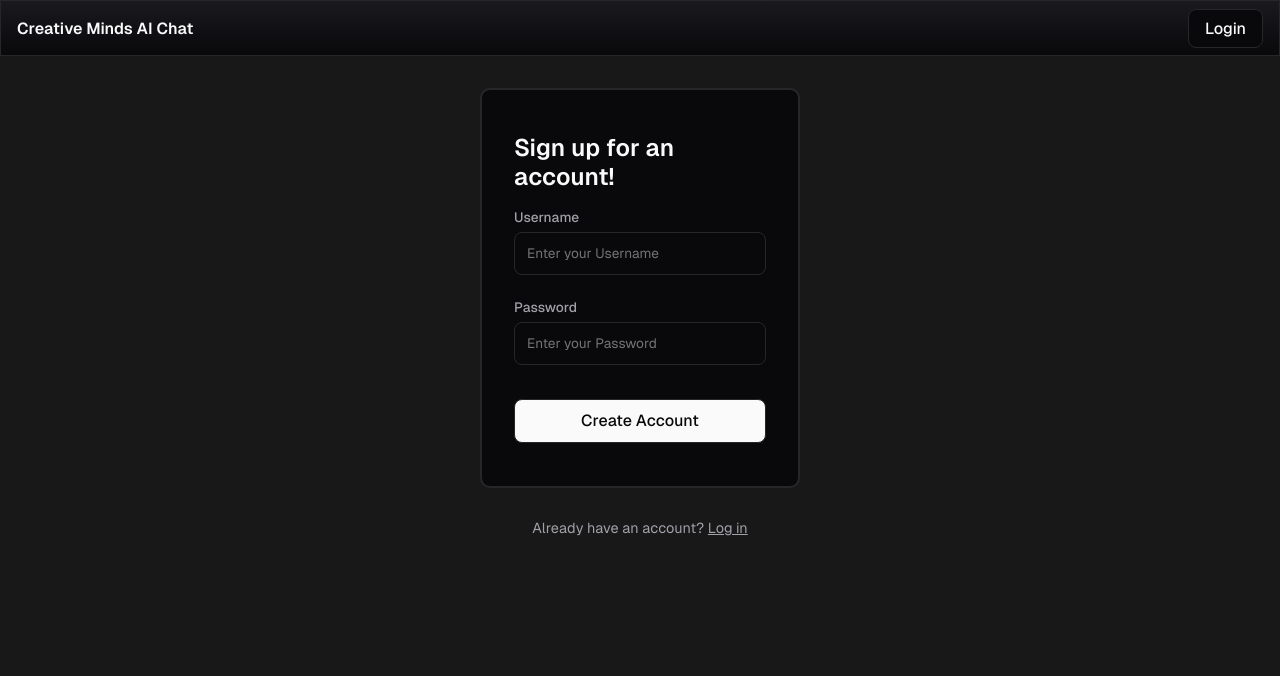
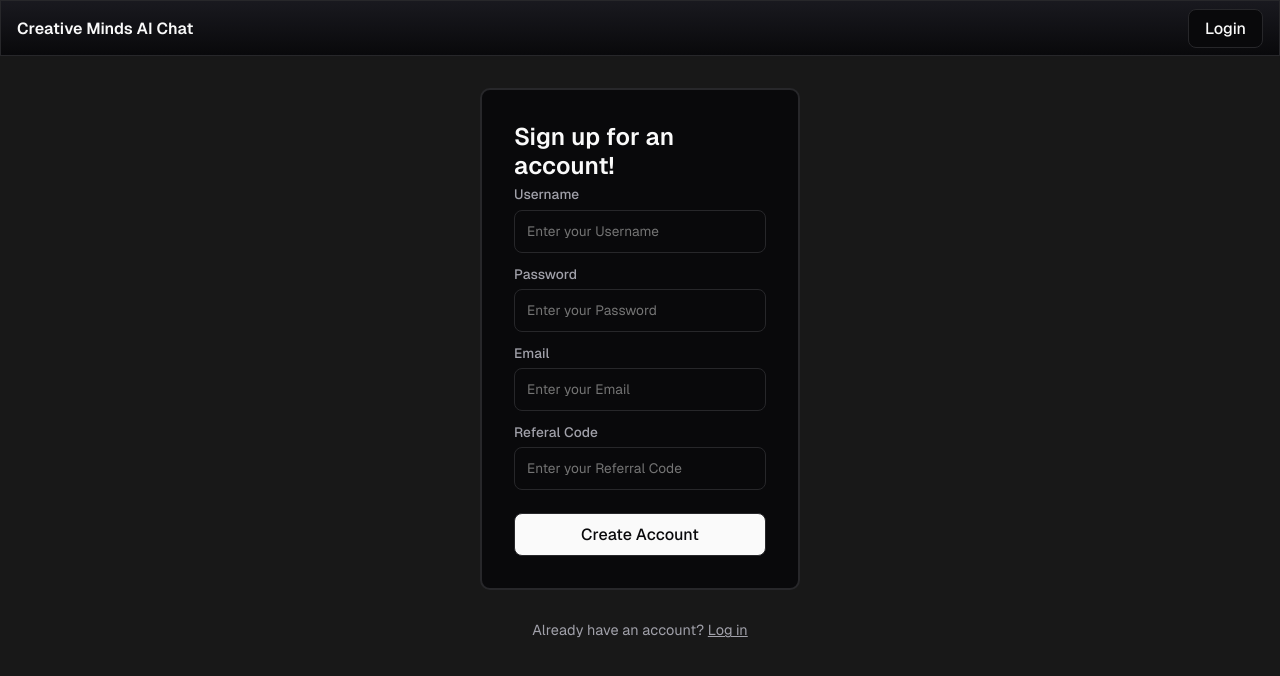
Before and after one commit to Vishal-Pattar/MindCare, a React (Create React App) app: page /register in a window 1280 px wide. Shown: the top 676 px of the page. Built offline with nearby package versions, Linux system fonts and the light colour scheme.

Commit message:
Updated RegisterBox.jsx

```diff
--- a/src/components/SignBox/RegisterBox.jsx
+++ b/src/components/SignBox/RegisterBox.jsx
@@ -6,6 +6,8 @@ import axios from 'axios';
 const RegisterBox = () => {
     const [username, setUsername] = useState('');
     const [password, setPassword] = useState('');
+    const [email, setEmail] = useState('');
+    const [referral, setReferral] = useState('');
     const [error, setError] = useState('');
     const navigate = useNavigate();
 
@@ -13,7 +15,7 @@ const RegisterBox = () => {
         event.preventDefault();
         try {
             const url = '/.netlify/functions/register';
-            const response = await axios.post(url, { username, password });
+            const response = await axios.post(url, { username, password, email, referral });
             if (response.status === 201) {
                 navigate('/login');
             }
@@ -27,7 +29,7 @@ const RegisterBox = () => {
     };
 
     return (
-        <>
+        <div className='signerror__container'>
             <div className='signbox__container'>
                 <div className='signbox__title'>Sign up for an account!</div>
                 <div className='signbox__email signbox__input'>
@@ -52,11 +54,33 @@ const RegisterBox = () => {
                         required
                     />
                 </div>
+                <div className='signbox__referral signbox__input'>
+                    <label htmlFor="email">Email</label>
+                    <input
+                        type='email'
+                        id='email'
+                        placeholder='Enter your Email'
+                        value={email}
+                        onChange={(e) => setEmail(e.target.value)}
+                        required
+                    />
+                </div>
+                <div className='signbox__referral signbox__input'>
+                    <label htmlFor="referral">Referal Code</label>
+                    <input
+                        type='text'
+                        id='referral'
+                        placeholder='Enter your Referral Code'
+                        value={referral}
+                        onChange={(e) => setReferral(e.target.value)}
+                        required
+                    />
+                </div>
                 <button className='signbox__button' onClick={handleRegister}>Create Account</button>
             </div>
             <div className='signbox__footer'>Already have an account? <Link to='/login'>Log in</Link></div>
             {error && <div className='signbox__errorbox'>{error}</div>}
-        </>
+        </div>
     )
 }
 
```
